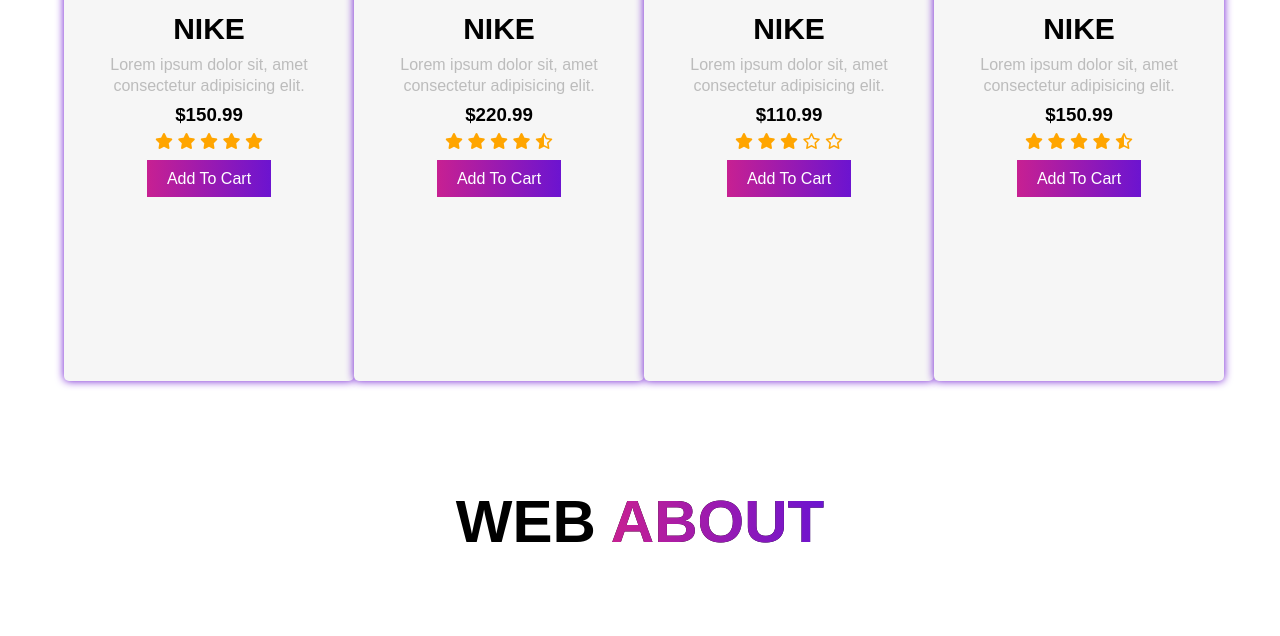
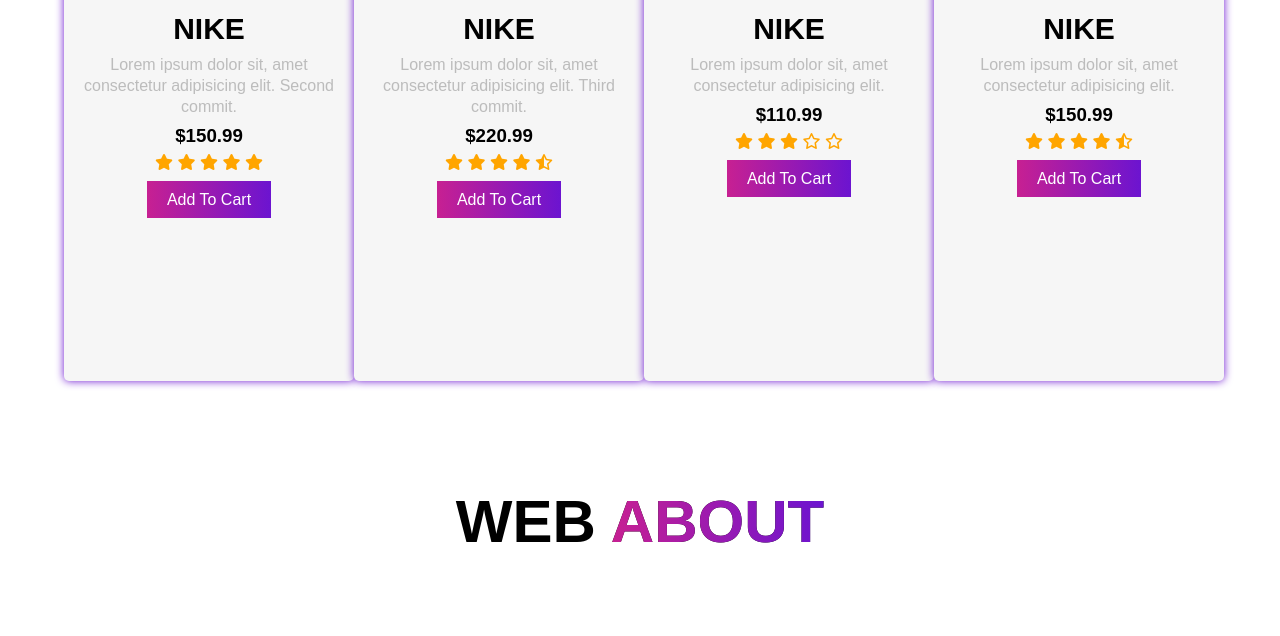
Before and after one commit to Khome2/GithubClass1, a plain HTML site: page index.html in a window 1280 px wide. Shown: the part 1488-2124 px from the top of the page. Drawn offline with Linux system fonts and the light colour scheme.

Commit message:
Update index.html

```diff
--- a/index.html
+++ b/index.html
@@ -42,6 +42,7 @@
                         been the industry's standard dummy text ever since the 1500s, when an unknown printer took
                         a galley of type and scrambled it to make a type specimen book. It has survived not only
                         five centuries, but also the leap into electronic typesetting, remaining essentially unchanged.
+                        And this is my first commit.
                     </p>
                 </div>
                 <div class="main_image">
@@ -199,7 +200,7 @@
                 <div class="products_text">
                     <h2>NIKE</h2>
                     <p>
-                        Lorem ipsum dolor sit, amet consectetur adipisicing elit.
+                        Lorem ipsum dolor sit, amet consectetur adipisicing elit. Second commit.
                     </p>
                     <h3>$150.99</h3>
                     <div class="products_star">
@@ -228,7 +229,7 @@
                 <div class="products_text">
                     <h2>NIKE</h2>
                     <p>
-                        Lorem ipsum dolor sit, amet consectetur adipisicing elit.
+                        Lorem ipsum dolor sit, amet consectetur adipisicing elit. Third commit.
                     </p>
                     <h3>$220.99</h3>
                     <div class="products_star">
```
